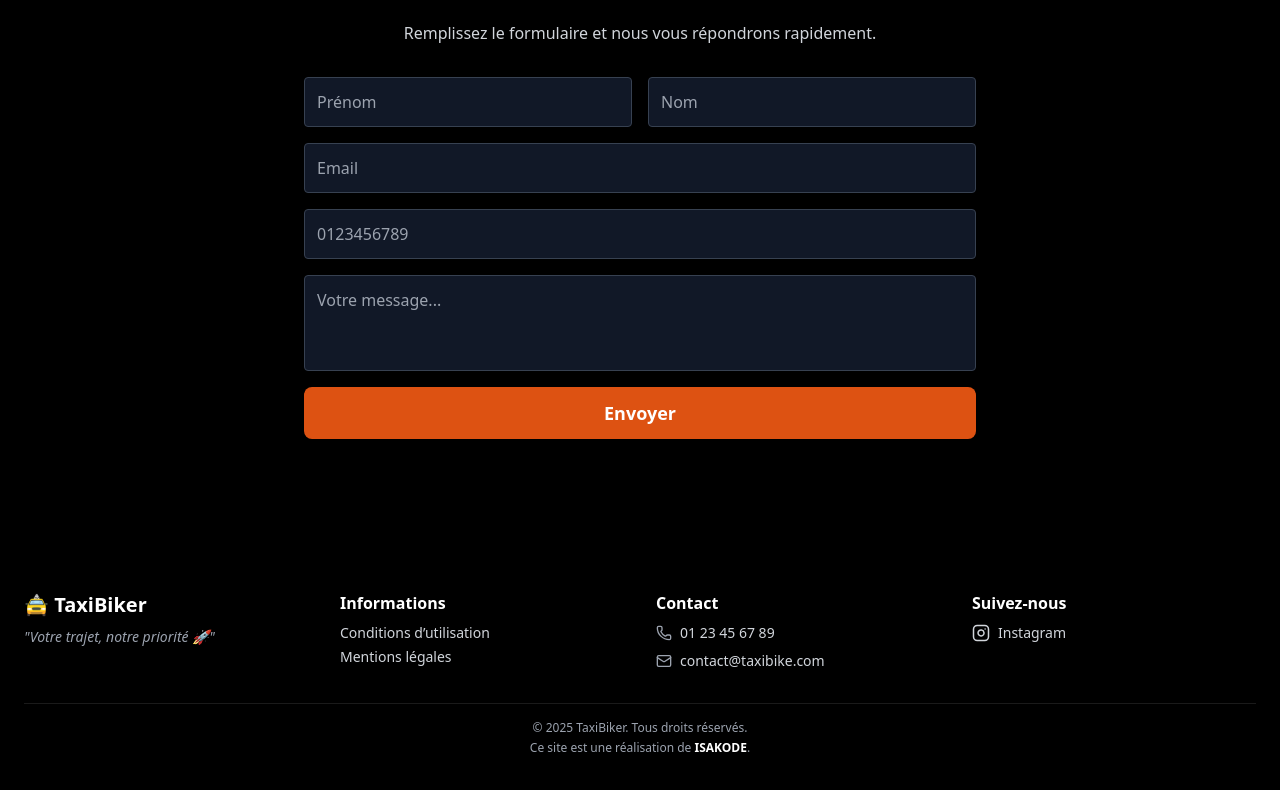
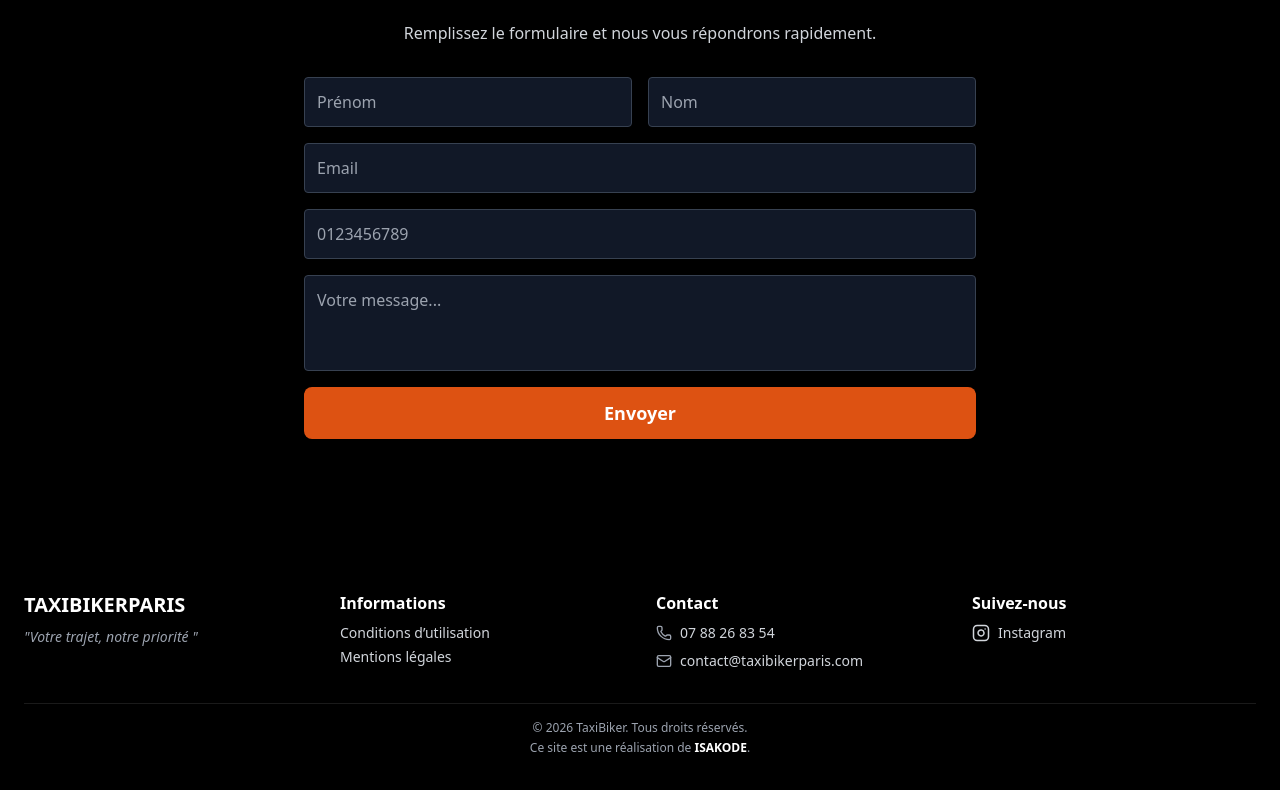
Before and after one commit to SOUMASBAAI/Taxibiker, a React (Vite) app in the folder taxibiker-front/: page / in a window 1280 px wide. Shown: the part 3164-3954 px from the top of the page. Built offline with nearby package versions, Linux system fonts and the light colour scheme; no server answers.

Commit message:
modification

```diff
--- a/taxibiker-front/src/components/Footer.jsx
+++ b/taxibiker-front/src/components/Footer.jsx
@@ -7,9 +7,9 @@ export default function Footer() {
 
         {/* Logo + Slogan */}
         <div>
-          <h2 className="text-xl font-bold mb-2">🚖 TaxiBiker</h2>
+          <h2 className="text-xl font-bold mb-2"> TAXIBIKERPARIS</h2>
           <p className="text-gray-400 text-sm italic">
-            "Votre trajet, notre priorité 🚀"
+            "Votre trajet, notre priorité "
           </p>
         </div>
 
@@ -36,11 +36,11 @@ export default function Footer() {
           <ul className="space-y-2 text-gray-300 text-sm">
             <li className="flex items-center gap-2">
               <Phone size={16} className="text-gray-400" />
-              01 23 45 67 89
+              07 88 26 83 54
             </li>
             <li className="flex items-center gap-2">
               <Mail size={16} className="text-gray-400" />
-              contact@taxibike.com
+              contact@taxibikerparis.com
             </li>
           </ul>
         </div>
@@ -62,7 +62,7 @@ export default function Footer() {
 
       {/* Bas de page */}
       <div className="border-t border-white/10 mt-8 pt-4 text-center text-xs text-gray-400">
-        <p>© 2025 TaxiBiker. Tous droits réservés.</p>
+        <p>© 2026 TaxiBiker. Tous droits réservés.</p>
         <p className="mt-1">
           Ce site est une réalisation de <span className="text-white font-semibold">ISAKODE</span>.
         </p>
--- a/taxibiker-front/src/emails/user/confirmation.html
+++ b/taxibiker-front/src/emails/user/confirmation.html
@@ -28,7 +28,7 @@
           <li><strong>Stop :</strong> {{stop}}</li>
         </ul>
 
-        <p>Merci de votre confiance,<br>L’équipe TAXIBIKER 🚀</p>
+        <p>Merci de votre confiance,<br>L’équipe TAXIBIKERPARIS 🚀</p>
       </td>
     </tr>
     <tr>
```
Also changed, not shown: 1 other file (tests, documents, lock files or other folders).
